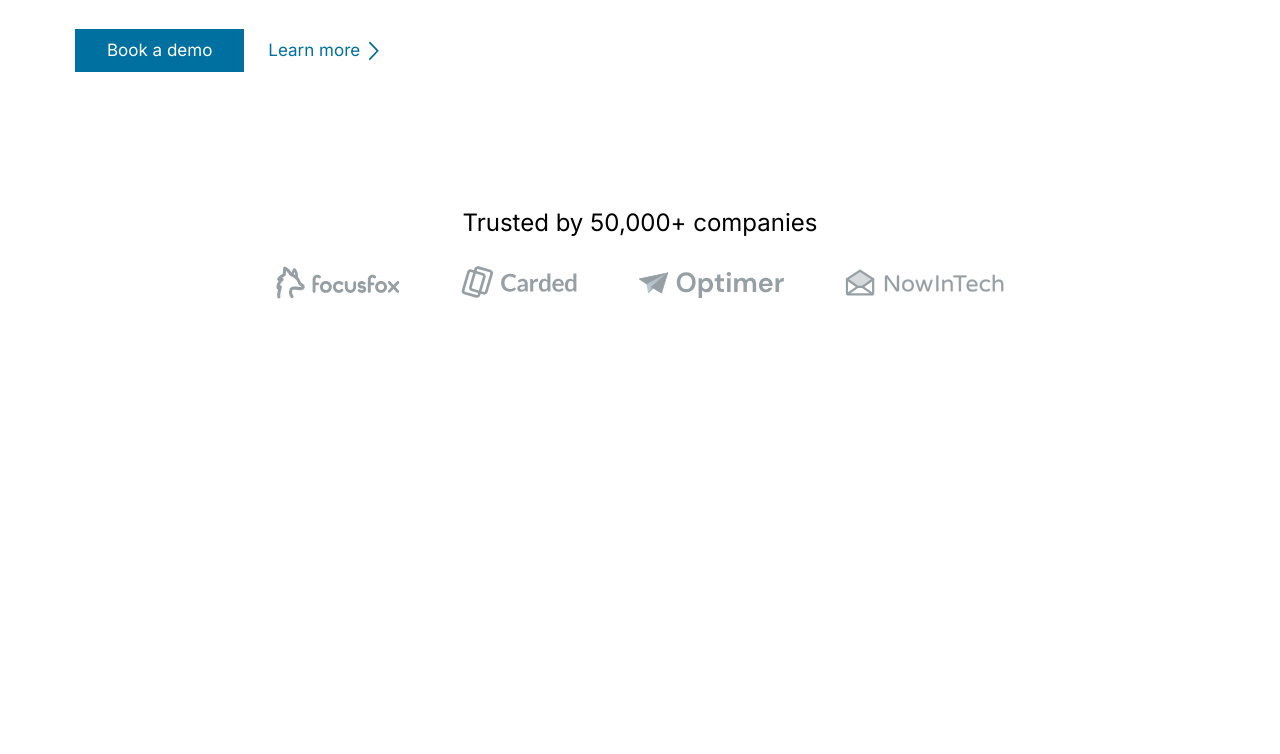
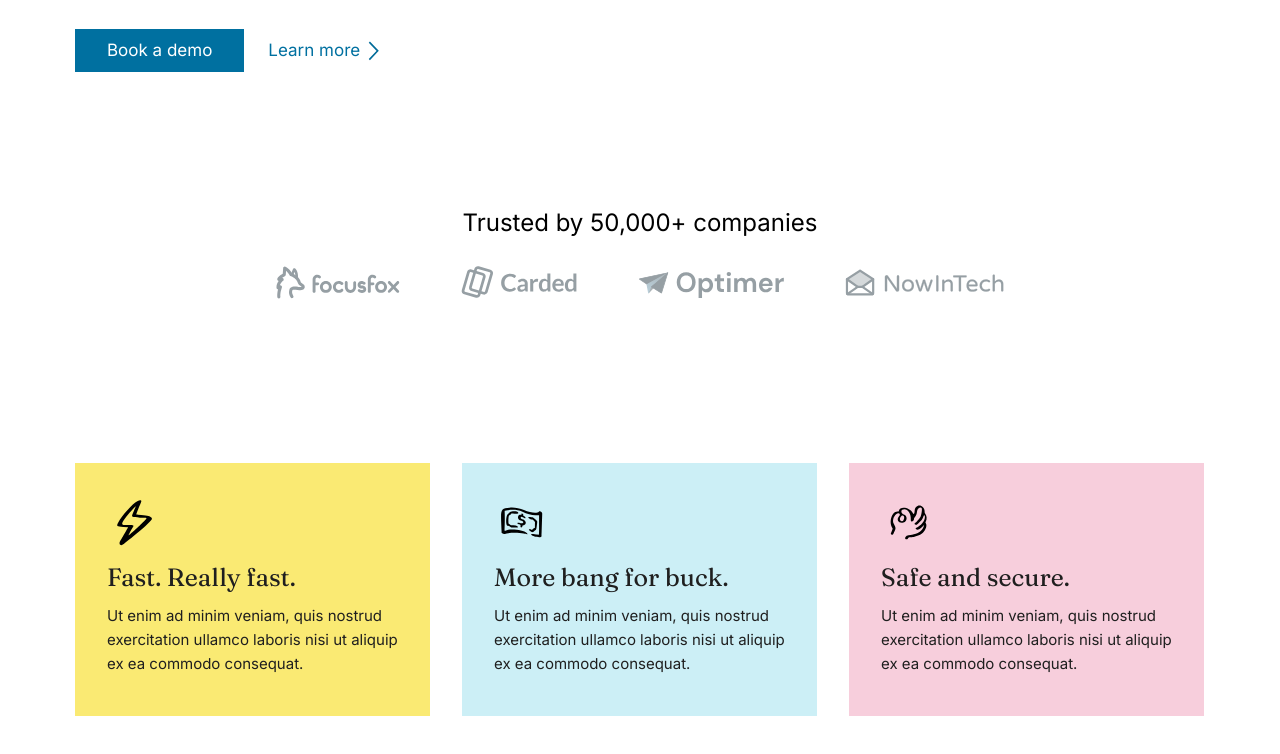
Before and after one commit to hellonewgit/whirl, a plain HTML site: page index.html in a window 1280 px wide. Shown: the part 398-1152 px from the top of the page. Before the commit the page ends 861 px from the top, so only its background shows below. Drawn offline with Linux system fonts and the light colour scheme.

Commit message:
benefits

```diff
--- a/index.html
+++ b/index.html
@@ -76,6 +76,36 @@
             </ul>
         </div>
     </section>
+    <section class="benefits">
+        <div class="benefits__container center">
+            <div class="benefits__items">
+                <div class="benefits__item benefits__item--yellow">
+                    <img src="img/benefit1.svg" alt="" class="benefits__icon" />
+                    <h3 class="benefits__title">Fast. Really fast.</h3>
+                    <p class="benefits__text">
+                        Ut enim ad minim veniam, quis nostrud exercitation ullamco laboris nisi ut aliquip ex ea commodo
+                        consequat.
+                    </p>
+                </div>
+                <div class="benefits__item benefits__item--blue">
+                    <img src="img/benefit2.svg" alt="" class="benefits__icon" />
+                    <h3 class="benefits__title">More bang for buck.</h3>
+                    <p class="benefits__text">
+                        Ut enim ad minim veniam, quis nostrud exercitation ullamco laboris nisi ut aliquip ex ea commodo
+                        consequat.
+                    </p>
+                </div>
+                <div class="benefits__item benefits__item--pink">
+                    <img src="img/benefit3.svg" alt="" class="benefits__icon" />
+                    <h3 class="benefits__title">Safe and secure.</h3>
+                    <p class="benefits__text">
+                        Ut enim ad minim veniam, quis nostrud exercitation ullamco laboris nisi ut aliquip ex ea commodo
+                        consequat.
+                    </p>
+                </div>
+            </div>
+        </div>
+    </section>
 
 </body>
 
--- a/style.css
+++ b/style.css
@@ -158,3 +158,52 @@ body {
     list-style-type: none;
     align-items: center;
 }
+
+.benefits {
+    margin-bottom: 120px;
+}
+
+.benefits__container {}
+
+.center {}
+
+.benefits__items {
+    display: flex;
+    gap: 32px;
+}
+
+.benefits__item {
+    width: 355px;
+    padding: 32px 32px 40px;
+}
+
+.benefits__item--yellow {
+    background-color: #FAEA73;
+}
+
+.benefits__icon {}
+
+.benefits__title {
+    font-size: 25px;
+    margin-top: 8px;
+    margin-bottom: 11px;
+    line-height: 31px;
+    color: #1f1f1f;
+    font-weight: 400;
+}
+
+.benefits__text {
+    font-family: "Inter", sans-serif;
+    font-size: 15px;
+    line-height: 24px;
+    color: #1f1f1f;
+    font-weight: 400;
+}
+
+.benefits__item--blue {
+    background-color: #CCEFF6;
+}
+
+.benefits__item--pink {
+    background-color: #F7CEDC;
+}
```
Also changed, not shown: img/benefit1.svg (added), img/benefit2.svg (added), img/benefit3.svg (added), 1 other file.
